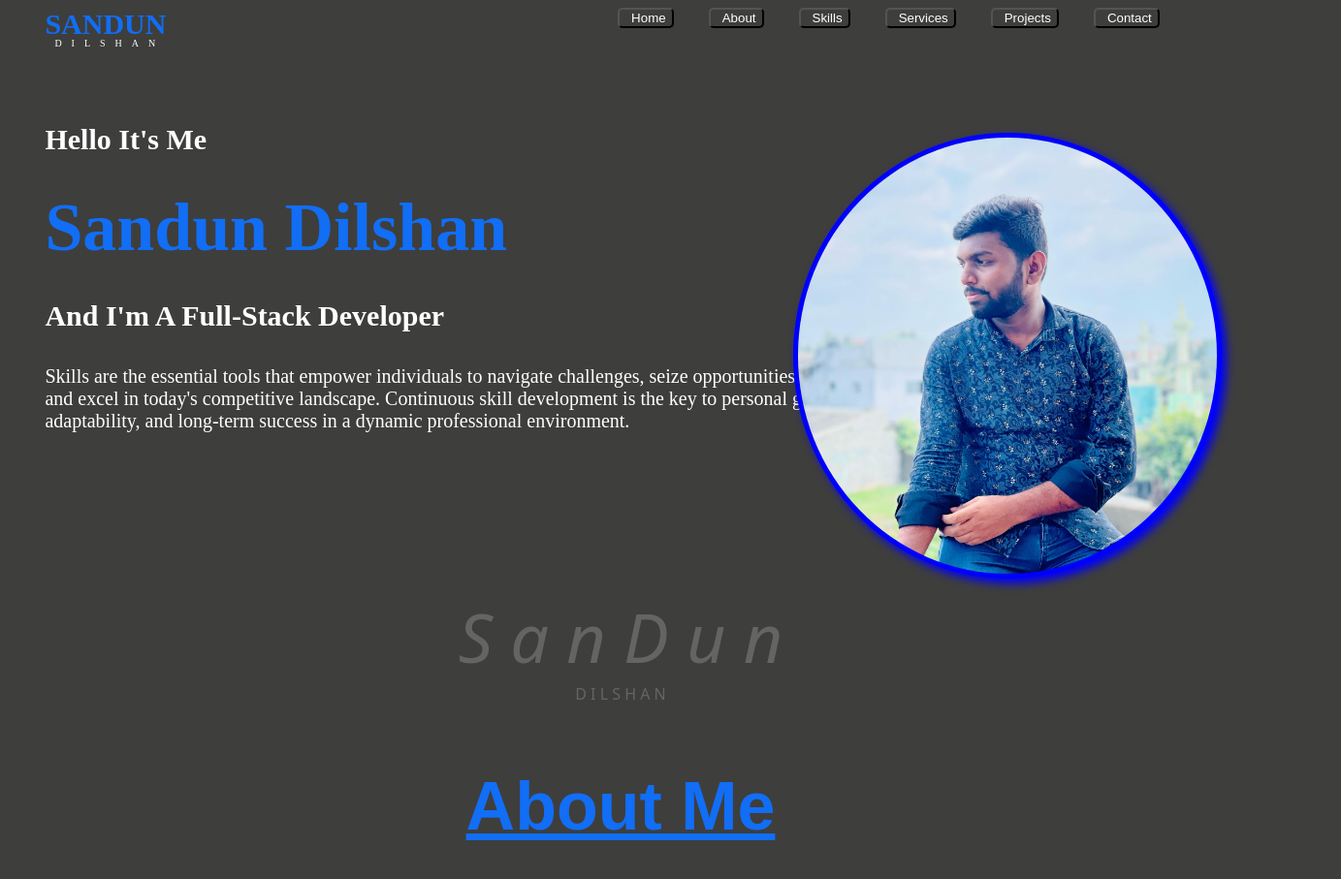
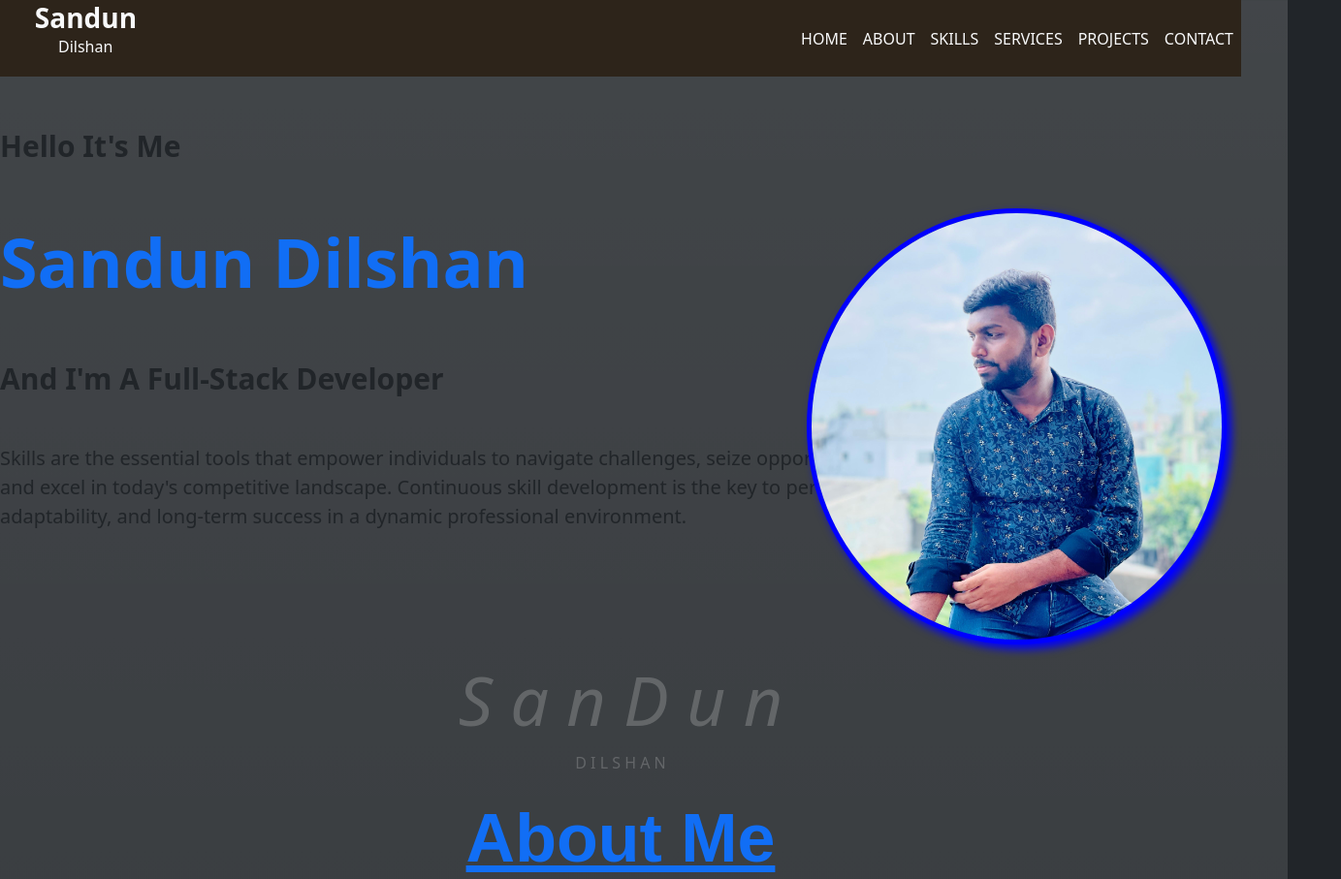
Before and after one commit to sandundil2002/My-portfolio-V1, a plain HTML site: page index.html in a window 1280 px wide. Shown: the top 907 px of the page at 97% size, 1383 px wide, since content can reach past the window. Drawn offline with nearby package versions, Linux system fonts and the light colour scheme; a web font is replaced by a local one.

Commit message:
boostrap nav-bar added...

```diff
--- a/index.html
+++ b/index.html
@@ -7,29 +7,52 @@
     <title>My Portfolio</title>
     <link rel="stylesheet" href="/style/style.css">
     <link href="https://fonts.googleapis.com/css2?family=Rubik+Gemstones&display=swap" rel="stylesheet">
-    <!-- <link href="https://cdn.jsdelivr.net/npm/bootstrap@5.3.3/dist/css/bootstrap.min.css" rel="stylesheet"
-        integrity="sha384-QWTKZyjpPEjISv5WaRU9OFeRpok6YctnYmDr5pNlyT2bRjXh0JMhjY6hW+ALEwIH" crossorigin="anonymous"> -->
+    <link rel="icon" href="/assets/portfolio-website-icon.svg">
+    <link href="https://cdn.jsdelivr.net/npm/bootstrap@5.3.3/dist/css/bootstrap.min.css" rel="stylesheet"
+        integrity="sha384-QWTKZyjpPEjISv5WaRU9OFeRpok6YctnYmDr5pNlyT2bRjXh0JMhjY6hW+ALEwIH" crossorigin="anonymous">
     <link
         href="https://fonts.googleapis.com/css2?family=Poppins:wght@0,100;0,200;0,300;0,400;0,500;0,600;0,700;0,800;0,900;1,100;1,200;1,300;1,400;1,500;1,600;1,700;1,800;1,900&display=swap"
         rel="stylesheet">
 </head>
 
 
-<body>
+<body class="bg-dark bg-gradient">
     <!--home page-->
-    <div class="top-bar">
-        <div id="logo-1"> SANDUN </div>
-        <div class="nav-bar">
-            <button>Home</button>&emsp;&emsp;
-            <button>About</button>&emsp;&emsp;
-            <button>Skills</button>&emsp;&emsp;
-            <button>Services</button>&emsp;&emsp;
-            <button>Projects</button>&emsp;&emsp;
-            <button>Contact</button>&emsp;&emsp;
+    <nav class="navbar-expand-lg navbar position-fixed">
+        <div class="container-fluid ">
+            <a class="navbar-brand text-light fs-3" href="#"> Sandun <br>
+                <h6 class="sub-title text-light">Dilshan</h6>
+            </a>
+            <button class="navbar-toggler bg-light " type="button" data-bs-toggle="collapse"
+                data-bs-target="#navbarNavDropdown" aria-controls="navbarNavDropdown" aria-expanded="false"
+                aria-label="Toggle navigation">
+                <span class="navbar-toggler-icon"></span>
+            </button>
         </div>
-        <div id="logo-2"> &ensp;&ensp;D&ensp;&ensp;I&ensp;&ensp;L&ensp;&ensp;S&ensp;&ensp;H&ensp;&ensp;A&ensp;&ensp;N
+
+        <div class="collapse navbar-collapse nav-keys" id="navbarNavDropdown">
+            <ul class="navbar-nav">
+                <li class="nav-item ">
+                    <a class="nav-link text-light" href="#">HOME</a>
+                </li>
+                <li class="nav-item ">
+                    <a class="nav-link text-light" href="#">ABOUT</a>
+                </li>
+                <li class="nav-item">
+                    <a class="nav-link text-light" href="#">SKILLS</a>
+                </li>
+                <li class="nav-item">
+                    <a class="nav-link text-light" href="#">SERVICES</a>
+                </li>
+                <li class="nav-item">
+                    <a class="nav-link text-light" href="#">PROJECTS</a>
+                </li>
+                <li class="nav-item">
+                    <a class="nav-link text-light" href="#">CONTACT</a>
+                </li>
+            </ul>
         </div>
-    </div>
+    </nav>
 
     <div class="home-container">
         <div>Hello It's Me</div><br>
@@ -215,7 +238,8 @@
         <h2 id="contact-title">Send me a message</h2>
         <form id="cont-form">
             <div>
-                <input type="email" class="form-control" id="exampleInputEmail1" aria-describedby="emailHelp" placeholder="Your Name">
+                <input type="email" class="form-control" id="exampleInputEmail1" aria-describedby="emailHelp"
+                    placeholder="Your Name">
             </div><br>
             <div class="mb-3">
                 <input type="password" class="form-control" id="exampleInputPassword1" placeholder="E-mail">
--- a/style/style.css
+++ b/style/style.css
@@ -1,37 +1,21 @@
 body {
-    background-color: #3E3E3D;
-    padding-left: 3%;
-    padding-right: 3%;
-    color: white;
+    margin: 0 auto;
 }
 
-#logo-1 {
-    font-weight: bolder;
-    color: #116EF5;
-    font-size: 30px;
+.navbar-brand {
+    margin-left: 3%;
+    font-weight: 700;
+    margin-top: -2%;
 }
 
-.top-bar {
-    display: grid;
-    grid-template-columns: repeat(2, 1fr);
-    position: fixed;
+.sub-title {
+    margin-left: 23%;
 }
 
-.nav-bar>button {
-    border-radius: 5px;
+.navbar {
     color: white;
-    background-color: #3E3E3D;
-    padding-left: 12px;
-}
-
-.nav-bar>button:hover {
-    background-color: rgb(39, 121, 39);
-    cursor: pointer;
-}
-
-#logo-2 {
-    font-size: 10px;
-    margin-top: -3px;
+    background-color:#2D241A;
+    width: 100%;
 }
 
 .home-container {
```
Also changed, not shown: assets/portfolio-website-icon.svg (added).
